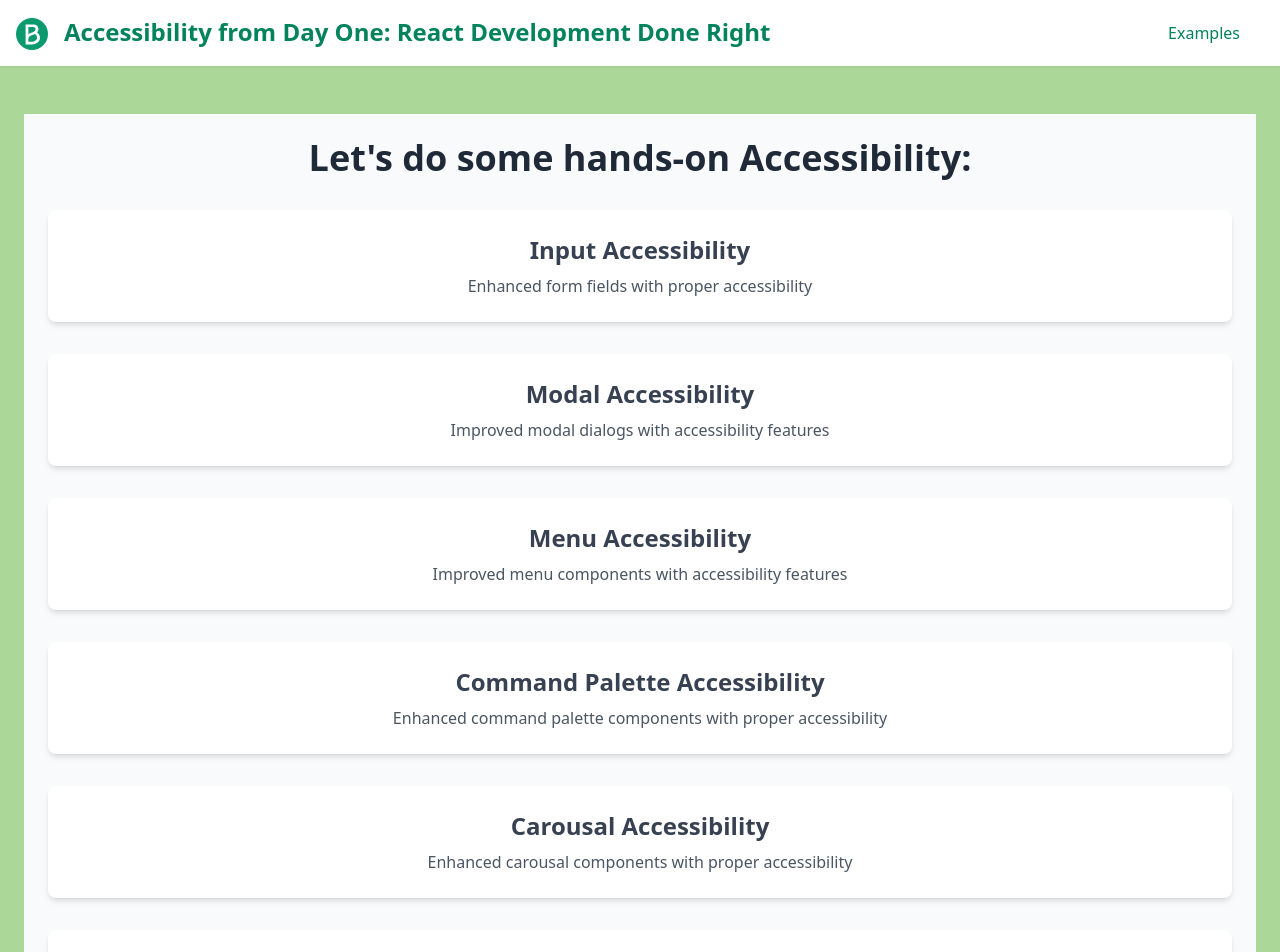
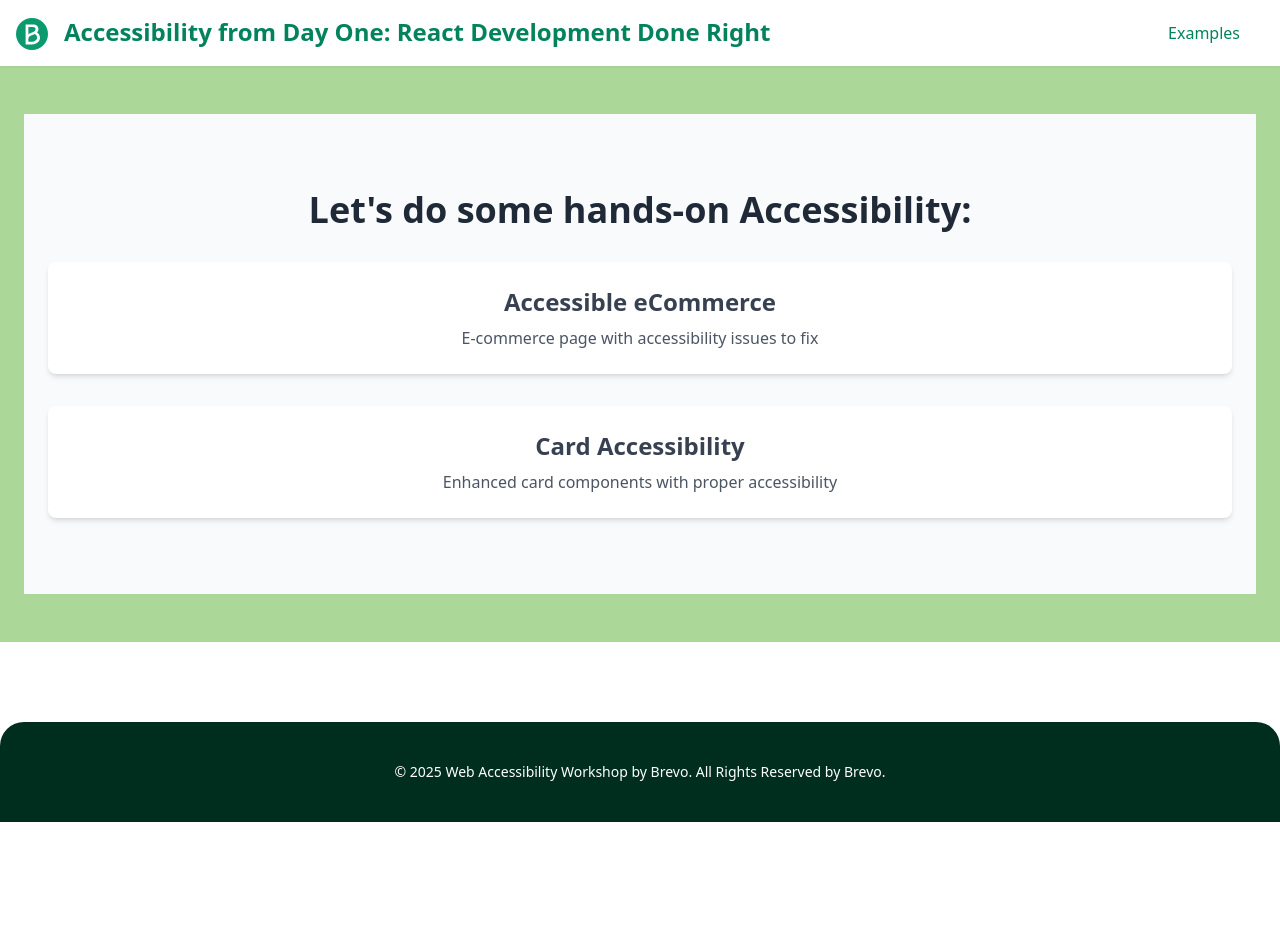
Before and after one commit to piyushsarin-sib/accessible-react-workshop, a React (Vite) app: page /examples in a window 1280 px wide. Shown: the top 952 px of the page. After the commit the page ends 822 px from the top, so only its background shows below. Built offline with nearby package versions, Linux system fonts and the light colour scheme.

Commit message:
fix: added step by step example

```diff
--- a/src/App.jsx
+++ b/src/App.jsx
@@ -6,6 +6,7 @@ import ECommercePage from './pages/ECommercePage';
 import ExamplePage from './pages/ExamplePage';
 import ECommerceLayout from './pages/ECommercePage/ECommerceLayout/ECommerceLayout';
 import { InputAccessibilityPage} from './components/examples/InputAccessibilityPage';
+import Card from './playground/Card';
 
 function App() {
   return (
@@ -17,6 +18,14 @@ function App() {
           element={
             <Layout showHeader={true} showFooter={true} withLayout={true}>
               <LandingPage />
+            </Layout>
+          }
+        />
+        <Route
+          path="/playground/:folderName"
+          element={
+            <Layout>
+              <Card />
             </Layout>
           }
         />
--- a/src/pages/ExamplePage/ExamplePage.jsx
+++ b/src/pages/ExamplePage/ExamplePage.jsx
@@ -8,42 +8,6 @@ export default function ExamplePage() {
         Let's do some hands-on Accessibility:
       </h1>
       <div className="grid grid-cols-1 md:grid-cols-3 gap-8 w-full">
-          <Link
-          to="/examples/input-accessibility"
-          className="p-6 bg-white rounded-lg shadow-md hover:shadow-lg transition-shadow w-full"
-        >
-          <h2 className="text-2xl font-semibold text-gray-700">Input Accessibility</h2>
-          <p className="text-gray-600 mt-2">Enhanced form fields with proper accessibility</p>
-        </Link>
-                  <Link
-          to="/examples/modal-accessibility"
-          className="p-6 bg-white rounded-lg shadow-md hover:shadow-lg transition-shadow w-full"
-        >
-          <h2 className="text-2xl font-semibold text-gray-700">Modal Accessibility</h2>
-          <p className="text-gray-600 mt-2">Improved modal dialogs with accessibility features</p>
-        </Link>
-                       <Link
-          to="/examples/menu-accessibility"
-          className="p-6 bg-white rounded-lg shadow-md hover:shadow-lg transition-shadow w-full"
-        >
-          <h2 className="text-2xl font-semibold text-gray-700">Menu Accessibility</h2>
-          <p className="text-gray-600 mt-2">Improved menu components with accessibility features</p>
-        </Link>
-
-             <Link
-          to="/examples/command-palette-accessibility"
-          className="p-6 bg-white rounded-lg shadow-md hover:shadow-lg transition-shadow w-full"
-        >
-          <h2 className="text-2xl font-semibold text-gray-700">Command Palette Accessibility</h2>
-          <p className="text-gray-600 mt-2">Enhanced command palette components with proper accessibility</p>
-        </Link>
-                     <Link
-          to="/examples/carousal-accessibility"
-          className="p-6 bg-white rounded-lg shadow-md hover:shadow-lg transition-shadow w-full"
-        >
-          <h2 className="text-2xl font-semibold text-gray-700">Carousal Accessibility</h2>
-          <p className="text-gray-600 mt-2">Enhanced carousal components with proper accessibility</p>
-        </Link>
         <Link
           to="/examples/e-commerce"
           className="p-6 bg-white rounded-lg shadow-md hover:shadow-lg transition-shadow w-full"
@@ -51,6 +15,13 @@ export default function ExamplePage() {
           <h2 className="text-2xl font-semibold text-gray-700">Accessible eCommerce</h2>
           <p className="text-gray-600 mt-2">E-commerce page with accessibility issues to fix</p>
         </Link>
+        <Link
+          to="/playground/card"
+          className="p-6 bg-white rounded-lg shadow-md hover:shadow-lg transition-shadow w-full"
+        >
+          <h2 className="text-2xl font-semibold text-gray-700">Card Accessibility</h2>
+          <p className="text-gray-600 mt-2">Enhanced card components with proper accessibility</p>
+        </Link>
       </div>
     </div>
   );
--- /dev/null
+++ b/src/playground/Card/Card.jsx
@@ -0,0 +1,40 @@
+/* eslint-disable jsx-a11y/click-events-have-key-events */
+import React from "react";
+
+export const Card = () => {
+
+  const handleAddToCart = () => {
+    alert("Added to cart");
+  };
+
+  return (
+      <li className="border rounded-lg p-3 shadow-sm hover:shadow-md transition-shadow focus-within:ring-2 focus-within:ring-blue-500" style={{ maxWidth: "500px" }}>
+        <img
+          alt="Black wireless over-ear headphones"
+          className="w-full h-32 object-cover mb-3 rounded"
+          src="/headphone.jpeg"
+      />
+      <h3 className="text-lg font-semibold line-clamp-1">Wireless Headphones</h3>
+      <p className="mb-2 text-sm line-clamp-2 h-10 overflow-hidden">
+        Comfortable over-ear headphones with noise cancellation.
+      </p>
+      <span className="block font-bold mb-2 text-blue-700">Rs 500</span>
+      <div onClick={handleAddToCart}
+        className="focus:outline-none focus:ring-2 focus:ring-blue-500 bg-blue-600 text-white hover:bg-blue-700 px-3 py-1.5 text-sm w-full"
+        aria-label="Add Wireless Headphones to cart"
+        type="button"
+      >
+        Add to Cart
+      </div>
+    </li>)
+};
+
+const CardWrapper = () => {
+  return (
+    <ul style={{ listStyle: "none", padding: 0, display: "flex", justifyContent: "center", alignItems: "center", height: "80vh" }}>
+      <Card />
+    </ul>
+  );
+};
+
+export default CardWrapper;
--- /dev/null
+++ b/src/playground/Card/index.js
@@ -0,0 +1,3 @@
+import Card from './Card.jsx';
+
+export default Card;
--- /dev/null
+++ b/src/playground/index.js
@@ -0,0 +1 @@
+export * from './Card';
```
